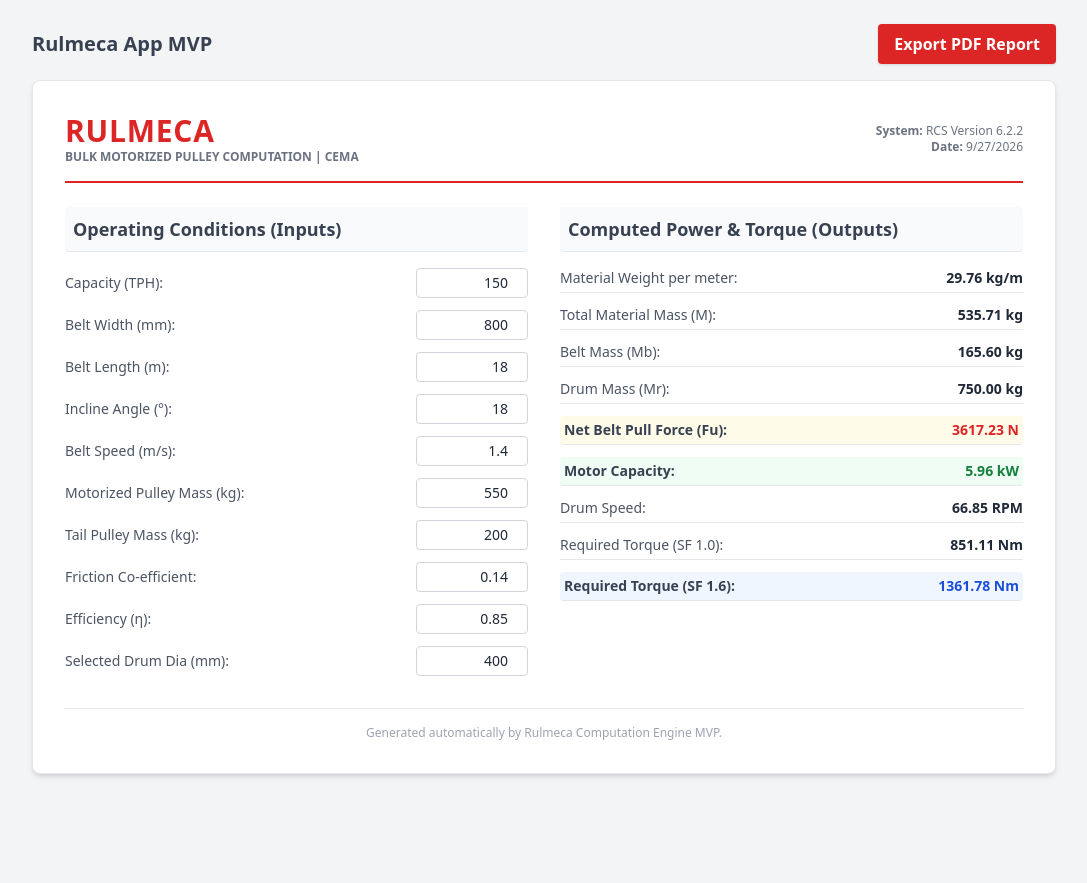
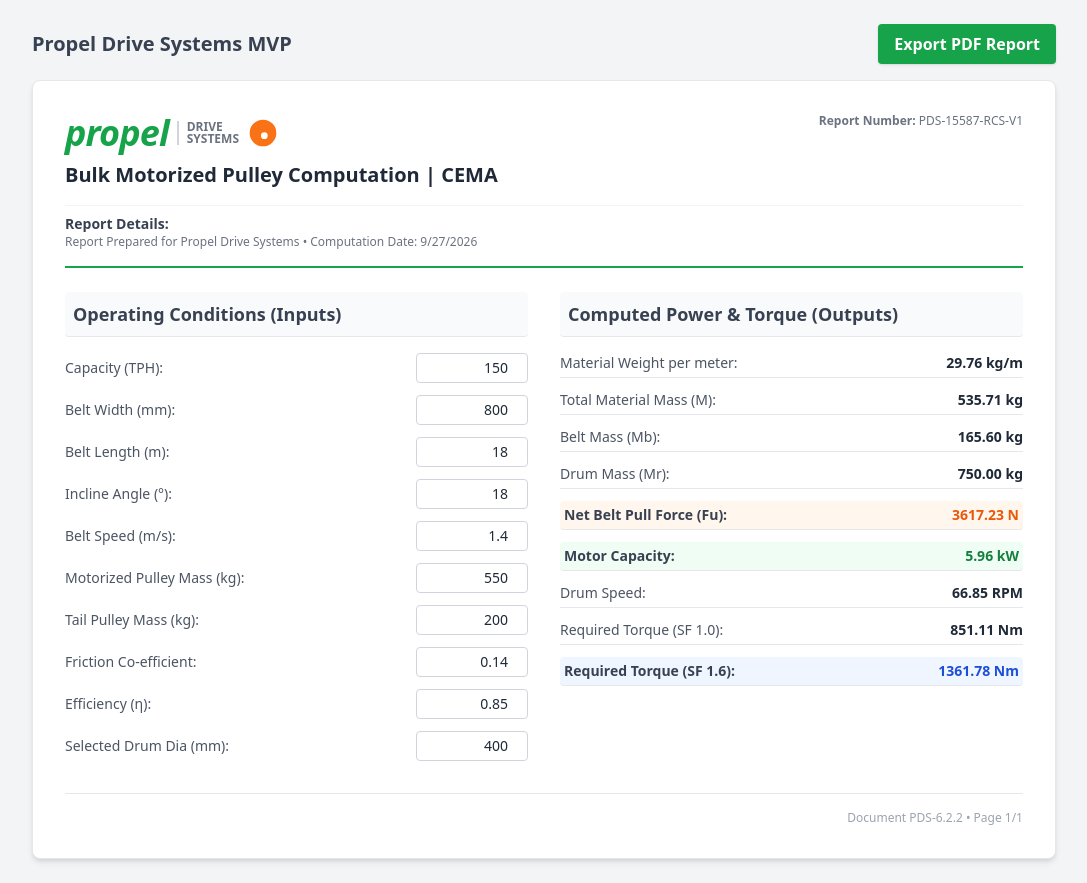
Before and after one commit to vinothinipandian-gif/Rulmeca-Calculation-Report, a plain HTML site: page index.html in a window 1280 px wide. Shown: the whole page, without its empty margins (96-1183 px from the left). Before the commit the page ends 800 px from the top, so only its background shows below. Drawn offline with nearby package versions, Linux system fonts and the light colour scheme.

Commit message:
Add files via upload

```diff
--- a/index.html
+++ b/index.html
@@ -3,12 +3,12 @@
 <head>
   <meta charset="UTF-8">
   <meta name="viewport" content="width=device-width, initial-scale=1.0">
-  <title>Rulmeca - Drive Power & Torque Calculator</title>
+  <title>Propel Drive Systems - Computation Engine</title>
 
-  <!-- Tailwind CSS for rapid UI styling -->
+  <!-- Tailwind CSS -->
   <script src="https://cdn.tailwindcss.com"></script>
 
-  <!-- html2pdf library for PDF generation -->
+  <!-- html2pdf library -->
   <script src="https://cdnjs.cloudflare.com/ajax/libs/html2pdf.js/0.10.1/html2pdf.bundle.min.js"></script>
 
   <style>
@@ -21,8 +21,8 @@
 
   <!-- Action Controls -->
   <div class="max-w-5xl mx-auto mb-4 flex justify-between items-center no-print">
-    <h1 class="text-xl font-bold text-gray-700">Rulmeca App MVP</h1>
-    <button onclick="generatePDF()" class="bg-red-600 hover:bg-red-700 text-white font-semibold px-4 py-2 rounded shadow transition">
+    <h1 class="text-xl font-bold text-gray-700">Propel Drive Systems MVP</h1>
+    <button onclick="generatePDF()" class="bg-green-600 hover:bg-green-700 text-white font-semibold px-4 py-2 rounded shadow transition">
       Export PDF Report
     </button>
   </div>
@@ -30,15 +30,33 @@
   <!-- PDF Content Container -->
   <div id="pdf-report" class="max-w-5xl mx-auto bg-white p-8 rounded-lg shadow-md border border-gray-200">
 
-    <!-- Rulmeca Header Section -->
-    <div class="flex justify-between items-center border-b-2 border-red-600 pb-4 mb-6">
-      <div>
-        <h1 class="text-3xl font-extrabold text-red-600 tracking-wide">RULMECA</h1>
-        <p class="text-xs text-gray-500 font-semibold uppercase">Bulk Motorized Pulley Computation | CEMA</p>
+    <!-- Propel Header Section -->
+    <div class="border-b-2 border-green-600 pb-4 mb-6">
+      <div class="flex justify-between items-start">
+        <div>
+          <!-- Propel Brand Text/Logo Header -->
+          <div class="flex items-center space-x-2">
+            <span class="text-4xl font-black italic tracking-tight text-green-600">propel</span>
+            <div class="flex flex-col text-xs font-bold text-gray-500 uppercase leading-none border-l-2 border-gray-300 pl-2">
+              <span>drive</span>
+              <span>systems</span>
+            </div>
+            <!-- Swirl Icon Accent -->
+            <svg class="w-8 h-8 text-orange-500 ml-1" fill="currentColor" viewBox="0 0 24 24">
+              <path d="M12 2a10 10 0 1010 10A10 10 0 0012 2zm1 14.5a2.5 2.5 0 112.5-2.5 2.5 2.5 0 01-2.5 2.5z"/>
+            </svg>
+          </div>
+          <h2 class="text-xl font-extrabold text-gray-800 mt-2">Bulk Motorized Pulley Computation | CEMA</h2>
+        </div>
+        <div class="text-right text-xs text-gray-500">
+          <p><strong>Report Number:</strong> PDS-15587-RCS-V1</p>
+        </div>
       </div>
-      <div class="text-right text-xs text-gray-500">
-        <p><strong>System:</strong> RCS Version 6.2.2</p>
-        <p><strong>Date:</strong> <span id="comp-date"></span></p>
+
+      <!-- New Sub-heading Row for Details -->
+      <div class="mt-4 pt-2 border-t border-gray-100 text-sm text-gray-600">
+        <p class="font-semibold text-gray-700">Report Details:</p>
+        <p class="text-xs text-gray-500">Report Prepared for Propel Drive Systems &bull; Computation Date: <span id="comp-date"></span></p>
       </div>
     </div>
 
@@ -46,68 +64,68 @@
 
       <!-- Input Parameters Column -->
       <div>
-        <h2 class="text-lg font-bold text-gray-700 border-b pb-2 mb-4 bg-gray-50 p-2 rounded">
+        <h3 class="text-lg font-bold text-gray-700 border-b pb-2 mb-4 bg-gray-50 p-2 rounded">
           Operating Conditions (Inputs)
-        </h2>
+        </h3>
 
         <div class="space-y-3 text-sm">
           <div class="flex justify-between items-center">
             <label class="font-medium text-gray-600">Capacity (TPH):</label>
-            <input type="number" id="capacity" value="150" class="w-28 border border-gray-300 p-1 rounded text-right focus:ring-2 focus:ring-red-500" oninput="calculate()">
+            <input type="number" id="capacity" value="150" class="w-28 border border-gray-300 p-1 rounded text-right focus:ring-2 focus:ring-green-500" oninput="calculate()">
           </div>
 
           <div class="flex justify-between items-center">
             <label class="font-medium text-gray-600">Belt Width (mm):</label>
-            <input type="number" id="beltWidth" value="800" class="w-28 border border-gray-300 p-1 rounded text-right focus:ring-2 focus:ring-red-500" oninput="calculate()">
+            <input type="number" id="beltWidth" value="800" class="w-28 border border-gray-300 p-1 rounded text-right focus:ring-2 focus:ring-green-500" oninput="calculate()">
           </div>
 
           <div class="flex justify-between items-center">
             <label class="font-medium text-gray-600">Belt Length (m):</label>
-            <input type="number" id="beltLength" value="18" class="w-28 border border-gray-300 p-1 rounded text-right focus:ring-2 focus:ring-red-500" oninput="calculate()">
+            <input type="number" id="beltLength" value="18" class="w-28 border border-gray-300 p-1 rounded text-right focus:ring-2 focus:ring-green-500" oninput="calculate()">
           </div>
 
           <div class="flex justify-between items-center">
             <label class="font-medium text-gray-600">Incline Angle (°):</label>
-            <input type="number" id="inclineAngle" value="18" class="w-28 border border-gray-300 p-1 rounded text-right focus:ring-2 focus:ring-red-500" oninput="calculate()">
+            <input type="number" id="inclineAngle" value="18" class="w-28 border border-gray-300 p-1 rounded text-right focus:ring-2 focus:ring-green-500" oninput="calculate()">
           </div>
 
           <div class="flex justify-between items-center">
             <label class="font-medium text-gray-600">Belt Speed (m/s):</label>
-            <input type="number" step="0.1" id="beltSpeed" value="1.4" class="w-28 border border-gray-300 p-1 rounded text-right focus:ring-2 focus:ring-red-500" oninput="calculate()">
+            <input type="number" step="0.1" id="beltSpeed" value="1.4" class="w-28 border border-gray-300 p-1 rounded text-right focus:ring-2 focus:ring-green-500" oninput="calculate()">
           </div>
 
           <div class="flex justify-between items-center">
             <label class="font-medium text-gray-600">Motorized Pulley Mass (kg):</label>
-            <input type="number" id="motorPulleyMass" value="550" class="w-28 border border-gray-300 p-1 rounded text-right focus:ring-2 focus:ring-red-500" oninput="calculate()">
+            <input type="number" id="motorPulleyMass" value="550" class="w-28 border border-gray-300 p-1 rounded text-right focus:ring-2 focus:ring-green-500" oninput="calculate()">
           </div>
 
           <div class="flex justify-between items-center">
             <label class="font-medium text-gray-600">Tail Pulley Mass (kg):</label>
-            <input type="number" id="tailPulleyMass" value="200" class="w-28 border border-gray-300 p-1 rounded text-right focus:ring-2 focus:ring-red-500" oninput="calculate()">
+            <input type="number" id="tailPulleyMass" value="200" class="w-28 border border-gray-300 p-1 rounded text-right focus:ring-2 focus:ring-green-500" oninput="calculate()">
           </div>
 
           <div class="flex justify-between items-center">
             <label class="font-medium text-gray-600">Friction Co-efficient:</label>
-            <input type="number" step="0.01" id="frictionCoeff" value="0.14" class="w-28 border border-gray-300 p-1 rounded text-right focus:ring-2 focus:ring-red-500" oninput="calculate()">
+            <input type="number" step="0.01" id="frictionCoeff" value="0.14" class="w-28 border border-gray-300 p-1 rounded text-right focus:ring-2 focus:ring-green-500" oninput="calculate()">
           </div>
 
           <div class="flex justify-between items-center">
             <label class="font-medium text-gray-600">Efficiency (η):</label>
-            <input type="number" step="0.01" id="efficiency" value="0.85" class="w-28 border border-gray-300 p-1 rounded text-right focus:ring-2 focus:ring-red-500" oninput="calculate()">
+            <input type="number" step="0.01" id="efficiency" value="0.85" class="w-28 border border-gray-300 p-1 rounded text-right focus:ring-2 focus:ring-green-500" oninput="calculate()">
           </div>
 
           <div class="flex justify-between items-center">
             <label class="font-medium text-gray-600">Selected Drum Dia (mm):</label>
-            <input type="number" id="drumDia" value="400" class="w-28 border border-gray-300 p-1 rounded text-right focus:ring-2 focus:ring-red-500" oninput="calculate()">
+            <input type="number" id="drumDia" value="400" class="w-28 border border-gray-300 p-1 rounded text-right focus:ring-2 focus:ring-green-500" oninput="calculate()">
           </div>
         </div>
       </div>
 
       <!-- Calculated Outputs Column -->
       <div>
-        <h2 class="text-lg font-bold text-gray-700 border-b pb-2 mb-4 bg-gray-50 p-2 rounded">
+        <h3 class="text-lg font-bold text-gray-700 border-b pb-2 mb-4 bg-gray-50 p-2 rounded">
           Computed Power & Torque (Outputs)
-        </h2>
+        </h3>
 
         <div class="space-y-3 text-sm">
           <div class="flex justify-between border-b pb-1">
@@ -130,9 +148,9 @@
             <span class="font-bold text-gray-800" id="massMr">0.00 kg</span>
           </div>
 
-          <div class="flex justify-between border-b pb-1 bg-yellow-50 p-1 rounded">
+          <div class="flex justify-between border-b pb-1 bg-orange-50 p-1 rounded">
             <span class="font-semibold text-gray-700">Net Belt Pull Force (Fu):</span>
-            <span class="font-bold text-red-600" id="forceFu">0.00 N</span>
+            <span class="font-bold text-orange-600" id="forceFu">0.00 N</span>
           </div>
 
           <div class="flex justify-between border-b pb-1 bg-green-50 p-1 rounded">
@@ -159,55 +177,47 @@
 
     </div>
 
-    <!-- Footer Note -->
-    <div class="mt-8 pt-4 border-t text-center text-xs text-gray-400">
-      Generated automatically by Rulmeca Computation Engine MVP.
+    <!-- Clean Footer -->
+    <div class="mt-8 pt-4 border-t text-right text-xs text-gray-400">
+      Document PDS-6.2.2 &bull; Page 1/1
     </div>
   </div>
 
-  <!-- Real-Time Logic Engine JavaScript -->
+  <!-- Real-Time Calculation Logic -->
   <script>
     // Set Current Date
     document.getElementById('comp-date').innerText = new Date().toLocaleDateString();
 
     function calculate() {
-      // 1. Fetch Input Values
       const capacity = parseFloat(document.getElementById('capacity').value) || 0;
       const beltWidth = parseFloat(document.getElementById('beltWidth').value) || 0;
       const beltLength = parseFloat(document.getElementById('beltLength').value) || 0;
       const inclineAngle = parseFloat(document.getElementById('inclineAngle').value) || 0;
-      const beltSpeed = parseFloat(document.getElementById('beltSpeed').value) || 0.001; // avoid div by zero
+      const beltSpeed = parseFloat(document.getElementById('beltSpeed').value) || 0.001;
       const motorPulleyMass = parseFloat(document.getElementById('motorPulleyMass').value) || 0;
       const tailPulleyMass = parseFloat(document.getElementById('tailPulleyMass').value) || 0;
       const frictionCoeff = parseFloat(document.getElementById('frictionCoeff').value) || 0;
       const efficiency = parseFloat(document.getElementById('efficiency').value) || 0.001;
       const drumDia = parseFloat(document.getElementById('drumDia').value) || 0.001;
 
-      // 2. Perform Calculations
-      // Weight of material per meter (kg/m)
       const matWeightMeter = (capacity * 1000) / 3600 / beltSpeed;
 
-      // Masses
       const massM = matWeightMeter * beltLength;
       const massMb = (beltWidth / 1000) * 11.5 * beltLength;
       const massMr = motorPulleyMass + tailPulleyMass;
 
-      // Force Fu (N)
       const radAngle = inclineAngle * (Math.PI / 180);
       const frictionForce = frictionCoeff * 9.81 * (massM + massMb + massMr);
       const inclineForce = 9.81 * massM * Math.sin(radAngle);
       const forceFu = frictionForce + inclineForce;
 
-      // Motor Capacity (kW)
       const motorCapacity = (forceFu * beltSpeed) / 1000 / efficiency;
 
-      // Drum Speed & Torque
       const drumRadiusMeters = drumDia / 2000;
       const drumRpm = (beltSpeed * 60) / (2 * Math.PI * drumRadiusMeters);
       const torque10 = (motorCapacity * 1000) / (drumRpm * (2 * Math.PI / 60));
       const torque16 = torque10 * 1.6;
 
-      // 3. Output Results to UI
       document.getElementById('matWeightMeter').innerText = matWeightMeter.toFixed(2) + ' kg/m';
       document.getElementById('massM').innerText = massM.toFixed(2) + ' kg';
       document.getElementById('massMb').innerText = massMb.toFixed(2) + ' kg';
@@ -219,15 +229,13 @@
       document.getElementById('torque16').innerText = torque16.toFixed(2) + ' Nm';
     }
 
-    // Trigger calculation on page load
     calculate();
 
-    // PDF Export Function
     function generatePDF() {
       const element = document.getElementById('pdf-report');
       const opt = {
         margin:       0.5,
-        filename:     'Rulmeca_Calculation_Report.pdf',
+        filename:     'Propel_Drive_Systems_Calculation_Report.pdf',
         image:        { type: 'jpeg', quality: 0.98 },
         html2canvas:  { scale: 2 },
         jsPDF:        { unit: 'in', format: 'letter', orientation: 'portrait' }
```
